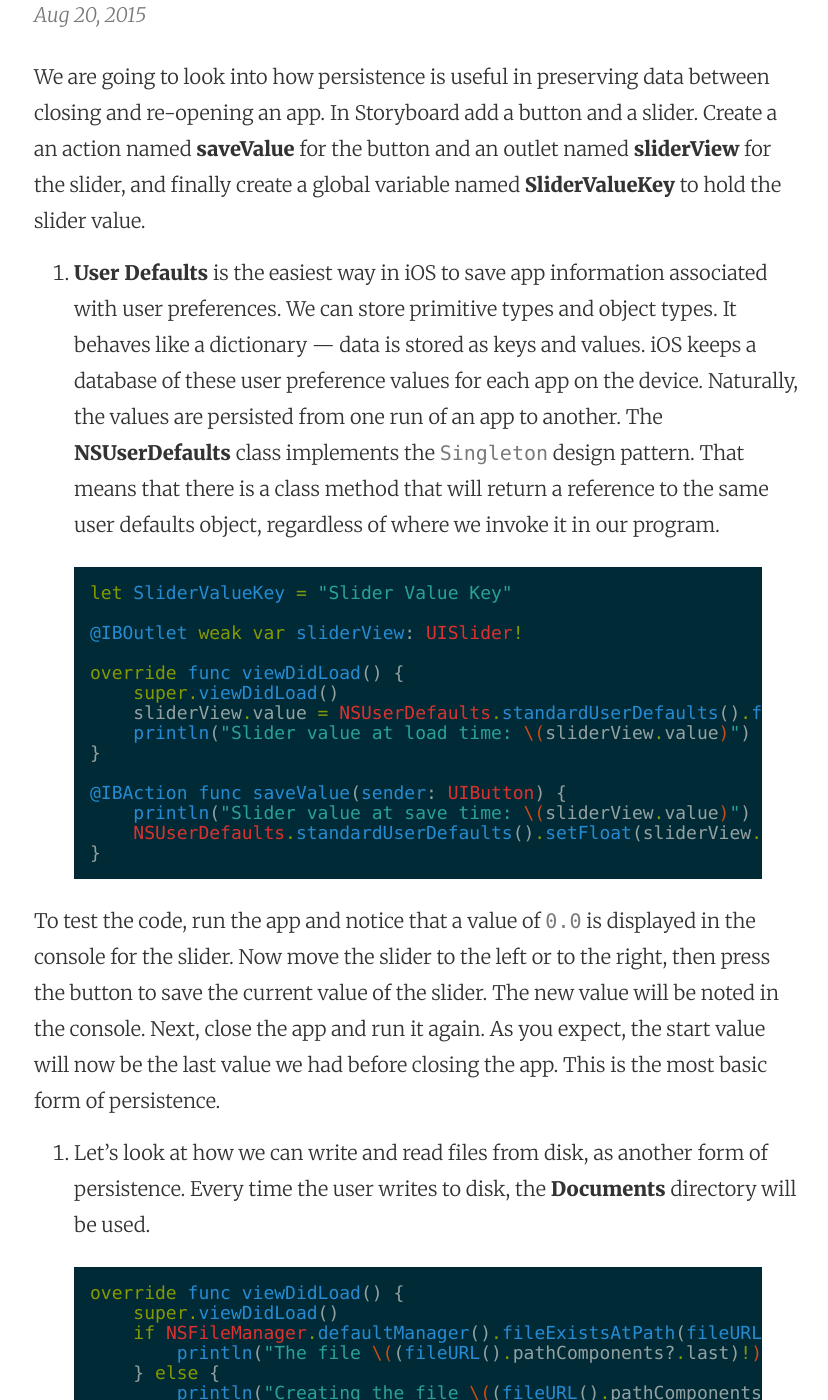
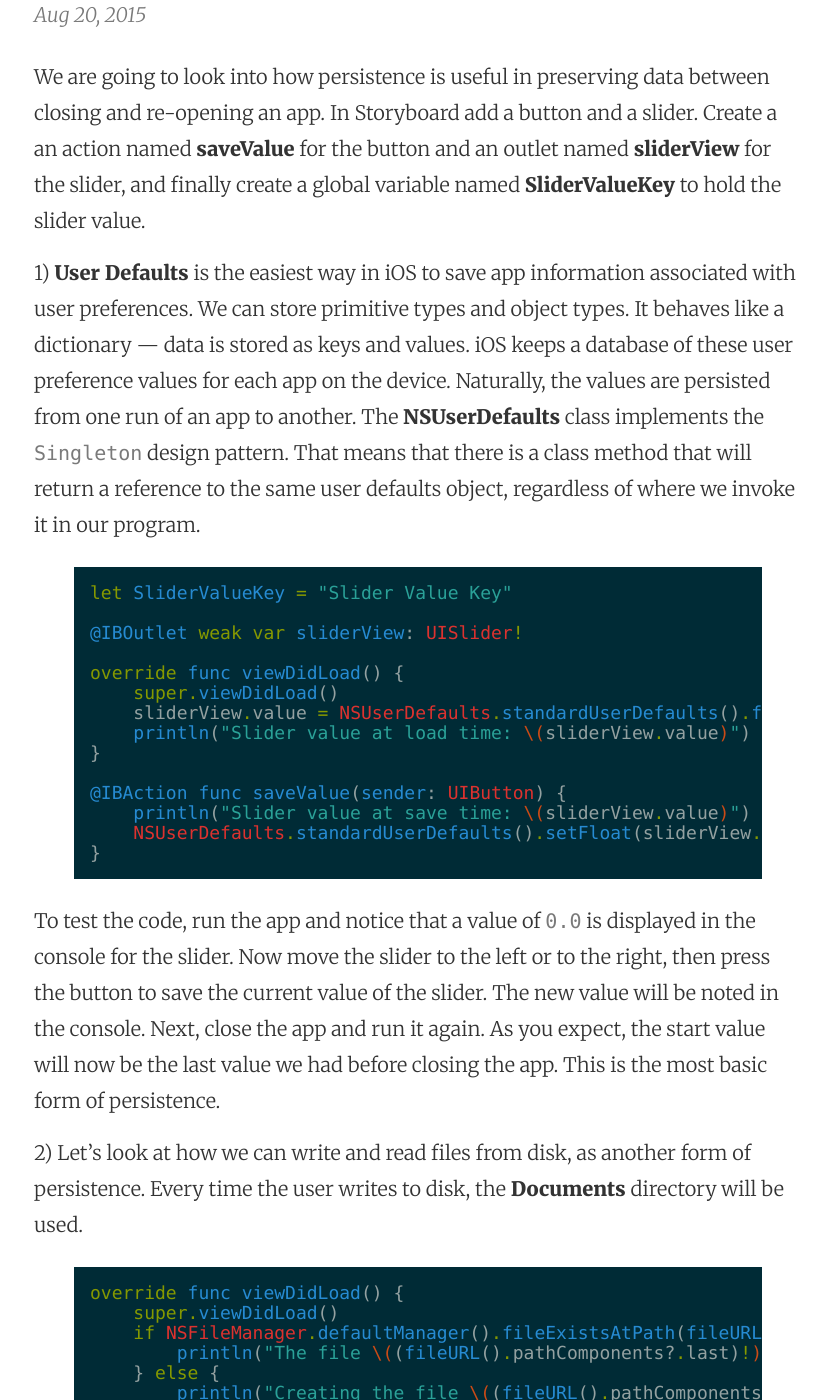
Before and after one commit to mhorga/mhorga.github.io, a Jekyll site: the page built from _posts/2015-08-20-ios-persistence-with-nsuserdefaults.markdown, in a window 1280 px wide and 1400 px high, scrolled down 632 px. Shown: the whole window, without its empty margins (222-1050 px from the left). Built offline with Jekyll 4.4.1, drawn with Linux system fonts in a browser that asks for light colours.

Commit message:
Post update: iOS persistence with NSUserDefaults

```diff
--- a/_posts/2015-08-20-ios-persistence-with-nsuserdefaults.markdown
+++ b/_posts/2015-08-20-ios-persistence-with-nsuserdefaults.markdown
@@ -5,7 +5,7 @@ layout: post
 ---
 We are going to look into how persistence is useful in preserving data between closing and re-opening an app. In Storyboard add a button and a slider. Create a an action named __saveValue__ for the button and an outlet named __sliderView__ for the slider, and finally create a global variable named __SliderValueKey__ to hold the slider value.
 
-1. __User Defaults__ is the easiest way in iOS to save app information associated with user preferences. We can store primitive types and object types. It behaves like a dictionary — data is stored as keys and values. iOS keeps a database of these user preference values for each app on the device. Naturally, the values are persisted from one run of an app to another. The __NSUserDefaults__ class implements the `Singleton` design pattern. That means that there is a class method that will return a reference to the same user defaults object, regardless of where we invoke it in our program.
+1) __User Defaults__ is the easiest way in iOS to save app information associated with user preferences. We can store primitive types and object types. It behaves like a dictionary — data is stored as keys and values. iOS keeps a database of these user preference values for each app on the device. Naturally, the values are persisted from one run of an app to another. The __NSUserDefaults__ class implements the `Singleton` design pattern. That means that there is a class method that will return a reference to the same user defaults object, regardless of where we invoke it in our program.
 
 {% highlight swift %}
 let SliderValueKey = "Slider Value Key"
@@ -26,7 +26,7 @@ override func viewDidLoad() {
 
 To test the code, run the app and notice that a value of `0.0` is displayed in the console for the slider. Now move the slider to the left or to the right, then press the button to save the current value of the slider. The new value will be noted in the console. Next, close the app and run it again. As you expect, the start value will now be the last value we had before closing the app. This is the most basic form of persistence.
 
-2. Let's look at how we can write and read files from disk, as another form of persistence. Every time the user writes to disk, the __Documents__ directory will be used.
+2) Let's look at how we can write and read files from disk, as another form of persistence. Every time the user writes to disk, the __Documents__ directory will be used.
 
 {% highlight swift %}
 override func viewDidLoad() {
```
